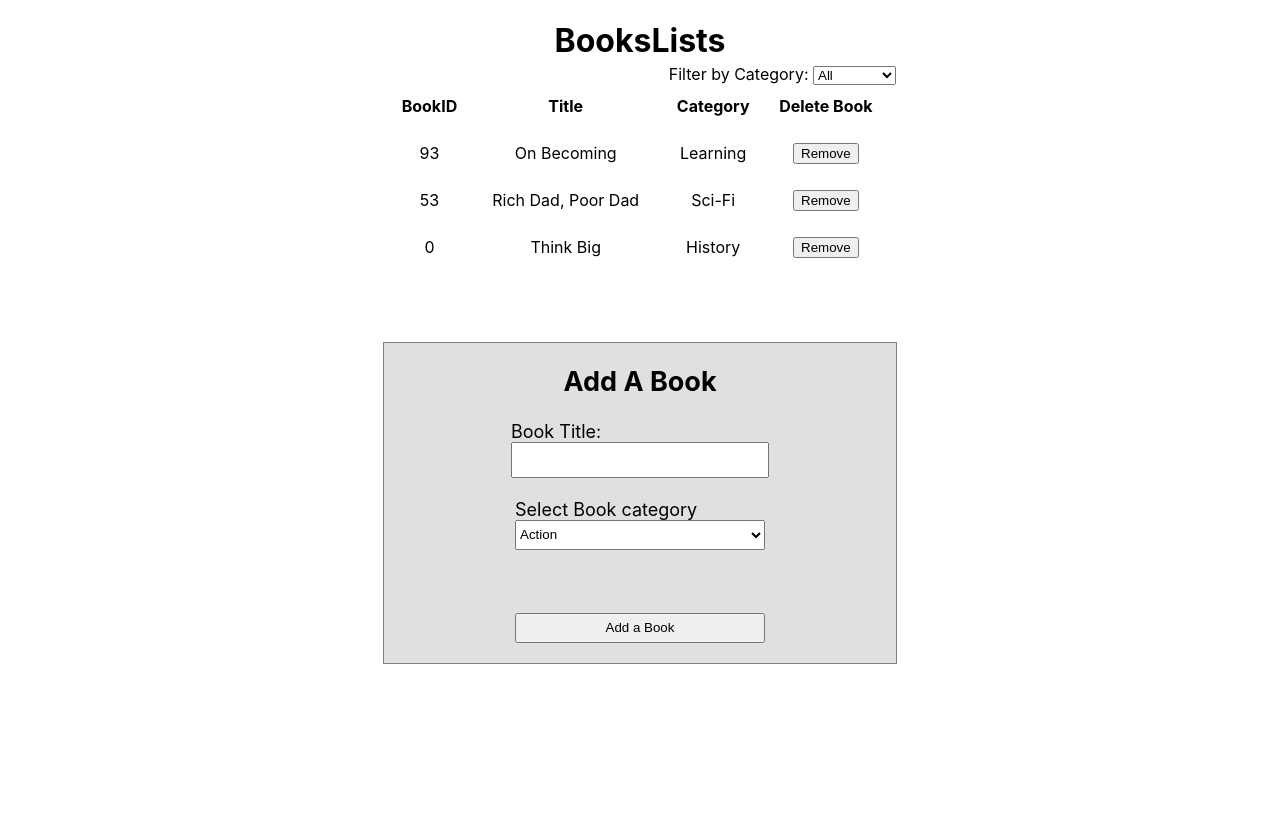
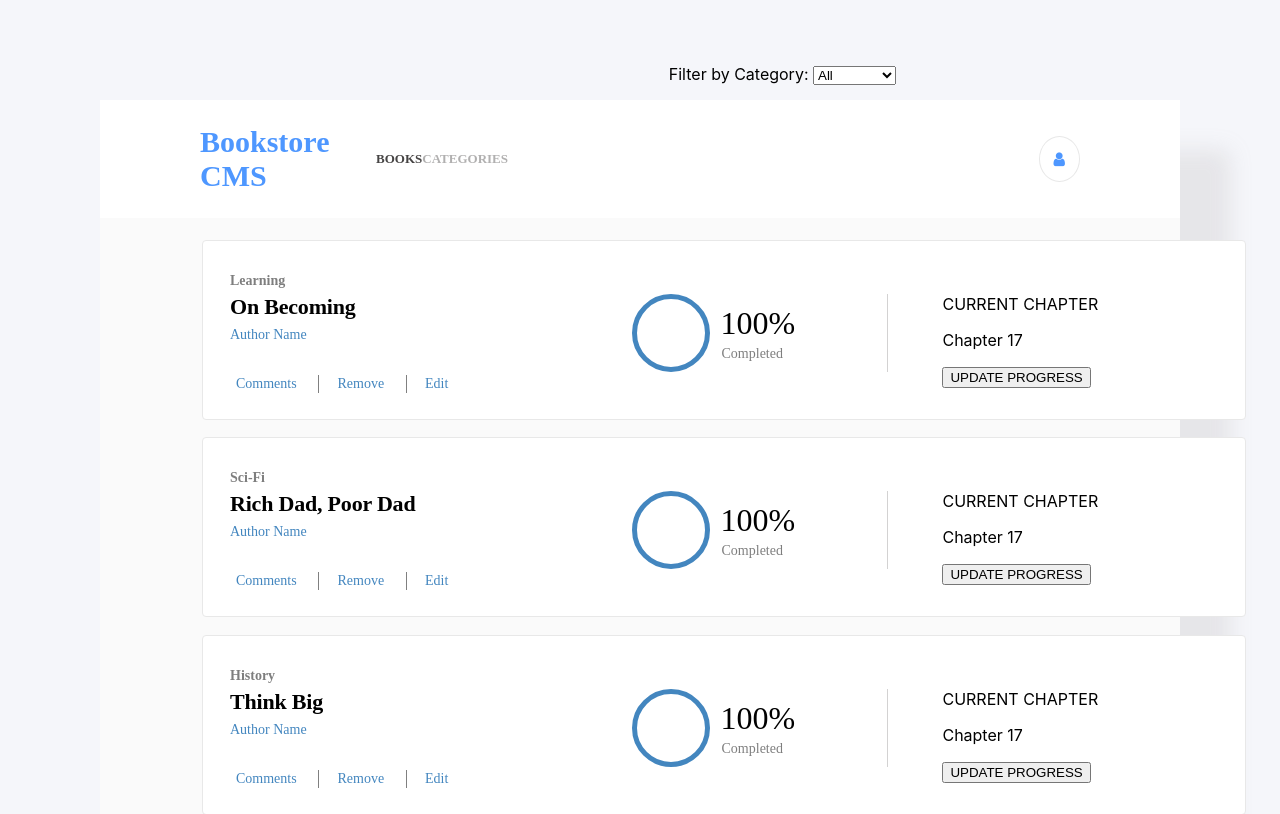
Before and after one commit to Georjane/redux-magic-bookstore, a React (Create React App) app: page / in a window 1280 px wide. Shown: the top 814 px of the page. Built offline with nearby package versions, Linux system fonts and the light colour scheme.

Commit message:
Add navbar with book row styling

```diff
--- a/public/index.html
+++ b/public/index.html
@@ -24,7 +24,8 @@
       work correctly both with client-side routing and a non-root public URL.
       Learn how to configure a non-root public URL by running `npm run build`.
     -->
-    <title>React App</title>
+    <link rel="stylesheet" href="https://cdnjs.cloudflare.com/ajax/libs/font-awesome/4.7.0/css/font-awesome.min.css">
+    <title>Bookstore App</title>
   </head>
   <body>
     <noscript>You need to enable JavaScript to run this app.</noscript>
--- a/src/App.css
+++ b/src/App.css
@@ -38,22 +38,219 @@
   }
 }
 
+body {
+  background-color: #F5F6FA;
+}
+
+.root {
+  background-color: #FFFFFF;
+  margin: 6.25rem;
+  box-shadow: 50px 50px 20px #afabab36;
+}
+
+nav {
+  display: flex;
+  justify-content: space-between;
+  align-items: center;
+  padding: 0 6.25rem;
+}
+
+nav .logo {
+ display: flex;
+ width: 35%;
+ justify-content: space-between;
+ align-items: center;
+}
+
+.logo h1 {
+  color: #4E97FF;
+  font-family: Montserrat;
+  font-size: 1.875rem;
+  font-weight: bolder;
+  font-stretch: normal;
+  font-style: normal;
+  line-height: normal;
+  letter-spacing: normal;
+}
+
+.logo h3,
+.logo h4 {
+  font-family: Montserrat;
+  font-size: 0.813rem;
+  font-weight: bolder;
+  /* font-stretch: normal; */
+  font-style: normal;
+  /* line-height: normal; */
+  /* letter-spacing: 1.9px; */
+  color: rgb(70, 68, 68);
+}
+
+.logo h4 {
+  color: rgba(70, 68, 68, 0.425);
+}
+
+nav i {
+  padding: 0.875rem;
+  border: solid 1px #e8e8e8;
+  border-radius: 50%;
+  color: #4E97FF;
+}
+main {
+  background-color: #FAFAFA;
+  padding: 0 6.25rem;
+  padding-top: 20px;
+}
+
 .booklist,
 .bookform {
-  width: 70vw;
-  margin: auto;
+  /* width: 70vw; */
+  /* margin: auto; */
   display: flex;
   flex-direction: column;
   justify-content: center;
-  align-items: center;
-  margin-bottom: 70px;
+  /* align-items: center; */
+  /* margin-bottom: 70px; */
 }
 
-.booklist tr {
-  text-align: center;
-  height: 45px;
+tr {
+  height: 10.625rem;
+  border-radius: 4px;
+  border: solid 1px white;
+  margin-bottom: 50px;
 }
 
+.eachbook {
+  display: flex;
+  justify-content: space-between;
+  align-items: center;
+  background-color: white;
+  padding: 2rem 9.188rem 1.625rem 1.688rem;
+  border-radius: 4px;
+  border: solid 1px #e8e8e8;
+  margin-bottom: 0.983rem;
+}
+
+.div1 {
+  width: 40%;
+}
+
+.category{
+  width: 3.063rem;
+  height: 1.125rem;
+  margin: 0 2.438rem 0 0;
+  opacity: 0.5;
+  font-family: Montserrat;
+  font-size: 0.875rem;
+  font-weight: bold;
+  font-stretch: normal;
+  font-style: normal;
+  line-height: normal;
+  letter-spacing: normal;
+  color: var(--black-two);
+}
+.title{
+  width: 12.313rem;
+  height: 1.813rem;
+  margin: 0.188rem 20.188rem 0 0;
+  font-family: RobotoSlab;
+  font-size: 1.375rem;
+  font-weight: bold;
+  font-stretch: normal;
+  font-style: normal;
+  line-height: normal;
+  letter-spacing: -0.2px;
+  color: var(--black-two);
+}
+
+.author {
+  width: 6.688rem;
+  height: 1.188rem;
+  margin: 0.25rem 0 0;
+  font-family: RobotoSlab;
+  font-size: 0.875rem;
+  font-weight: 300;
+  font-stretch: normal;
+  font-style: normal;
+  line-height: normal;
+  letter-spacing: normal;
+  color: #4386bf;
+}
+.removebtn{
+  display: flex;
+  width: 15rem;
+  justify-content: space-between;
+  align-items: center;
+
+}
+
+.removebtn button {
+  /* height: 1.188rem; */
+  /* margin: 0.188rem 0.938rem 0.125rem 0; */
+  margin-top: 1.8rem;
+  font-family: RobotoSlab;
+  font-size: 0.875rem;
+  font-weight: 300;
+  font-stretch: normal;
+  font-style: normal;
+  line-height: normal;
+  letter-spacing: normal;
+  color: #4386bf;
+  background-color: white;
+  border: none;
+  padding-right: 1.35rem;
+  border-right: 1px solid gray;
+}
+
+.removebtn :last-child {
+  border: none;
+}
+
+.div2 {
+  /* width: 30%; */
+  display: flex;
+  justify-content: center;
+  align-items: center;
+  border-right: 1px solid rgb(211, 210, 210);
+}
+
+
+.div2 i {
+  width: 4.25rem;
+  height: 4.25rem;
+  border-style: solid;
+  border-width: 5px;
+  border-radius: 50%;
+  /* border-image-source: linear-gradient(to bottom, #307bbe, #379cf6); */
+  border-image-slice: 1;
+  color: #4386bf;
+}
+
+.div2 p {
+  /* width: 4.25rem;
+  height: 2.438rem; */
+  margin: 0.063rem 5.75rem 0 0.688rem;
+  font-family: Montserrat;
+  font-size: 2rem;
+  font-weight: normal;
+  font-stretch: normal;
+  font-style: normal;
+  line-height: normal;
+  letter-spacing: normal;
+}
+
+.div2 span span {
+  /* width: 5rem; */
+  /* height: 1.125rem; */
+  margin: 0 4.938rem 0.75rem 0.75rem;
+  opacity: 0.5;
+  font-family: Montserrat;
+  font-size: 0.875rem;
+  font-weight: normal;
+  font-stretch: normal;
+  font-style: normal;
+  line-height: normal;
+  letter-spacing: normal;
+}
 .bookform {
   width: 40vw;
   background-color: rgba(128, 128, 128, 0.247);
--- a/src/components/App.js
+++ b/src/components/App.js
@@ -3,9 +3,22 @@ import BooksList from '../containers/BooksList';
 
 function App() {
   return (
-    <div>
-      <BooksList />
-      <BooksForm />
+    <div className="root">
+      <nav>
+        <div className="logo">
+          <h1>Bookstore CMS</h1>
+          <h3>BOOKS</h3>
+          <h4>CATEGORIES</h4>
+        </div>
+        <div>
+          <i className="fa fa-user" />
+        </div>
+      </nav>
+      <main>
+        <BooksList />
+        <hr />
+        <BooksForm />
+      </main>
     </div>
   );
 }
--- a/src/components/Book.js
+++ b/src/components/Book.js
@@ -5,10 +5,33 @@ function Book(props) {
   const { id, title, category } = book;
   return (
     <tr>
-      <td key={id}>{id}</td>
+      <td className="eachbook">
+        <div className="div1">
+          <h6 className="category">{category}</h6>
+          <h2 className="title">{title}</h2>
+          <h2 className="author">Author Name</h2>
+          <div className="removebtn">
+            <button type="button">Comments</button>
+            <button type="button" data-param={id} onClick={handleRemoveBook}>Remove</button>
+            <button type="button">Edit</button>
+          </div>
+        </div>
+        <div className="div2">
+          <i />
+          <span>
+            <p>100%</p>
+            <span>Completed</span>
+          </span>
+        </div>
+        <div className="div3">
+          <p>CURRENT CHAPTER</p>
+          <p>Chapter 17</p>
+          <button type="button">UPDATE PROGRESS</button>
+        </div>
+      </td>
+      {/* <td key={id}>{id}</td>
       <td key={title}>{title}</td>
-      <td key={category}>{category}</td>
-      <td key="delete"><button type="button" data-param={id} onClick={handleRemoveBook}>Remove</button></td>
+      <td key={category}>{category}</td> */}
     </tr>
   );
 }
--- a/src/containers/BooksList.js
+++ b/src/containers/BooksList.js
@@ -5,7 +5,7 @@ import { REMOVE_BOOK, CHANGE_FILTER } from '../actions/index';
 import CategoryFilter from '../components/CategoryFilter';
 
 function BooksList(props) {
-  const heading = ['BookID', 'Title', 'Category', 'Delete Book'];
+  // const heading = ['BookID', 'Title', 'Category', 'Delete Book'];
   const { booksInfo, filterInfo } = props;
   const { books } = booksInfo;
   const { filter } = filterInfo;
@@ -37,14 +37,13 @@ function BooksList(props) {
 
   return (
     <div className="booklist">
-      <h1>BooksLists</h1>
       <CategoryFilter handleFilterChange={handleFilterChange} />
-      <table style={{ width: 500 }}>
-        <thead>
+      <table>
+        {/* <thead>
           <tr>
             {heading.map((head) => <th key={head}>{head}</th>)}
           </tr>
-        </thead>
+        </thead> */}
         <tbody>
           {filteredBooks.map((book) => (
             <Book
```
